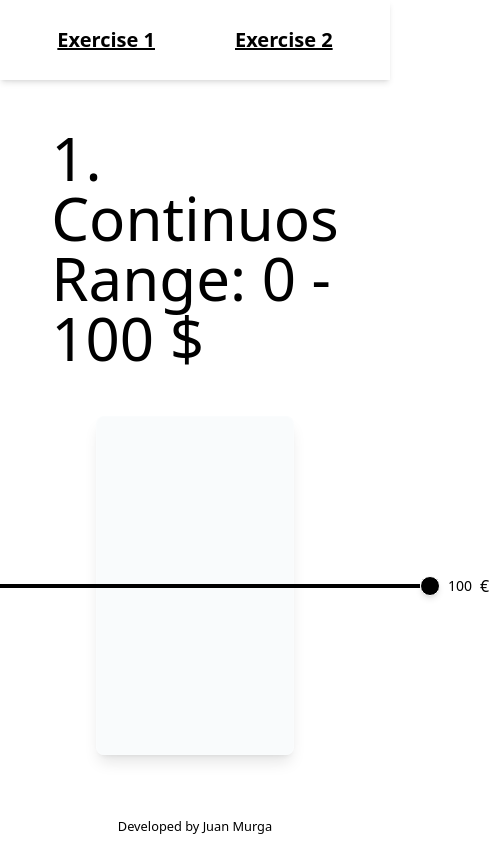
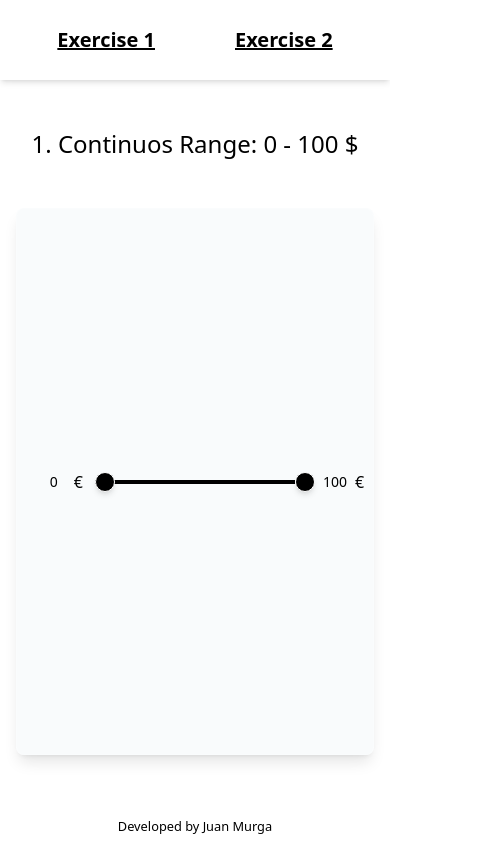
Before and after one commit to jmurga97/webpack_react_range, a React app: page /exercise1 in a window 390 px wide. Shown: the whole page, 489 px wide, since content can reach past the window. Built offline with nearby package versions, Linux system fonts and the light colour scheme; no server answers.

Commit message:
arreglos de CSS para responsive design

```diff
--- a/src/components/Range/index.tsx
+++ b/src/components/Range/index.tsx
@@ -46,7 +46,7 @@ const Range = ({
         <div
           ref={sliderRef}
           onPointerMove={handleMouseMove}
-        className="w-[450px] h-12 flex items-center"
+          className="w-[200px] md:w-[450px] h-12 flex items-center"
         >
           <div className="relative w-full h-1 bg-black rounded-full]">
             <RangeBullets
--- a/src/layouts/RangeContainer.tsx
+++ b/src/layouts/RangeContainer.tsx
@@ -7,10 +7,10 @@ const RangeContainer = ({
   }) => {
     return (
       <>
-        <h2 className="my-12 font-light text-6xl">{title}</h2>
-        <div className="w-full h-full bg-slate-200/20 border-white/30 border shadow-lg backdrop-blur-3xl rounded-lg flex flex-col items-center justify-center">
-          {children}
-        </div>
+      <h2 className="my-12 font-light text-2xl md:text-6xl">{title}</h2>
+      <div className="w-full h-full bg-slate-200/20 border-white/30 border shadow-lg backdrop-blur-3xl rounded-lg flex flex-col items-center justify-center">
+        {children}
+      </div>
       </>
     );
   };
--- a/src/pages/Exercise1.tsx
+++ b/src/pages/Exercise1.tsx
@@ -20,7 +20,7 @@ export default function Exercise1() {
                     content="Component that provides a input range with customizable min and max values."
                 />
             </Helmet>
-            <main className={`flex h-[80dvh] flex-col items-center px-24`}>
+            <main className={`flex h-[80dvh] flex-col items-center px-4 md:px-24`}>
                 <RangeContainer
                     title={`1. Continuos Range: ${range.min} - ${range.max} $`}
                 >
--- a/src/pages/Exercise2.tsx
+++ b/src/pages/Exercise2.tsx
@@ -21,7 +21,7 @@ export default function Exercise2() {
                 />
             </Helmet>
 
-            <main className={`flex h-[80dvh] flex-col items-center px-24`}>
+            <main className={`flex h-[80dvh] flex-col items-center px-4 md:px-24`}>
                 <RangeContainer title={`2. Fixed Range: ${range.min} - ${range.max} $`}>
                     <Range range={range} steps={steps} isFixed />
                 </RangeContainer>
--- a/src/pages/Home.tsx
+++ b/src/pages/Home.tsx
@@ -13,7 +13,7 @@ const Home = () => {
             <main
                 className={`flex h-[80dvh] flex-col items-center justify-center `}
             >
-                <h2 className="mb-5 font-light text-lg">Look for the exercises at their respective options in the navbar</h2>
+                <h2 className="mb-5 font-light text-lg text-center">Look for the exercises at their respective options in the navbar</h2>
                 <img alt="Mango Logo" src={mangoLogo} width={250} height={50} />
             </main>
         </>
```
Lines whose indentation alone changed are shown as unchanged.
